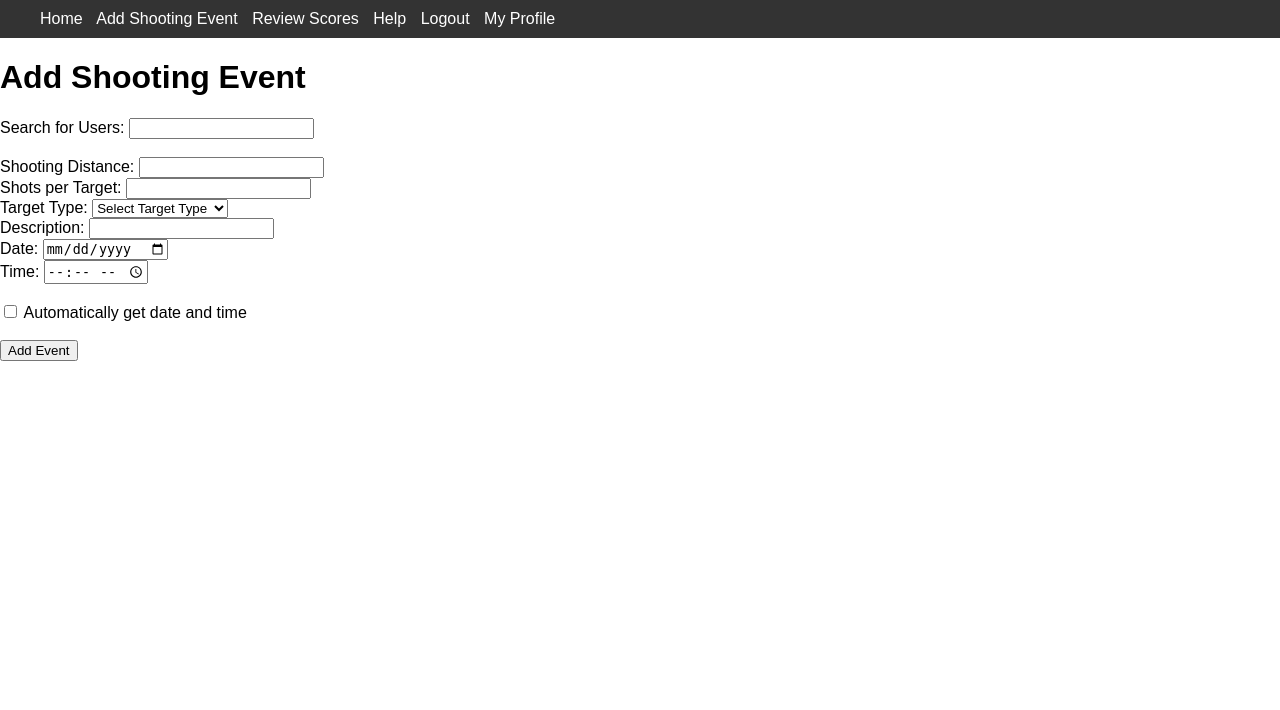
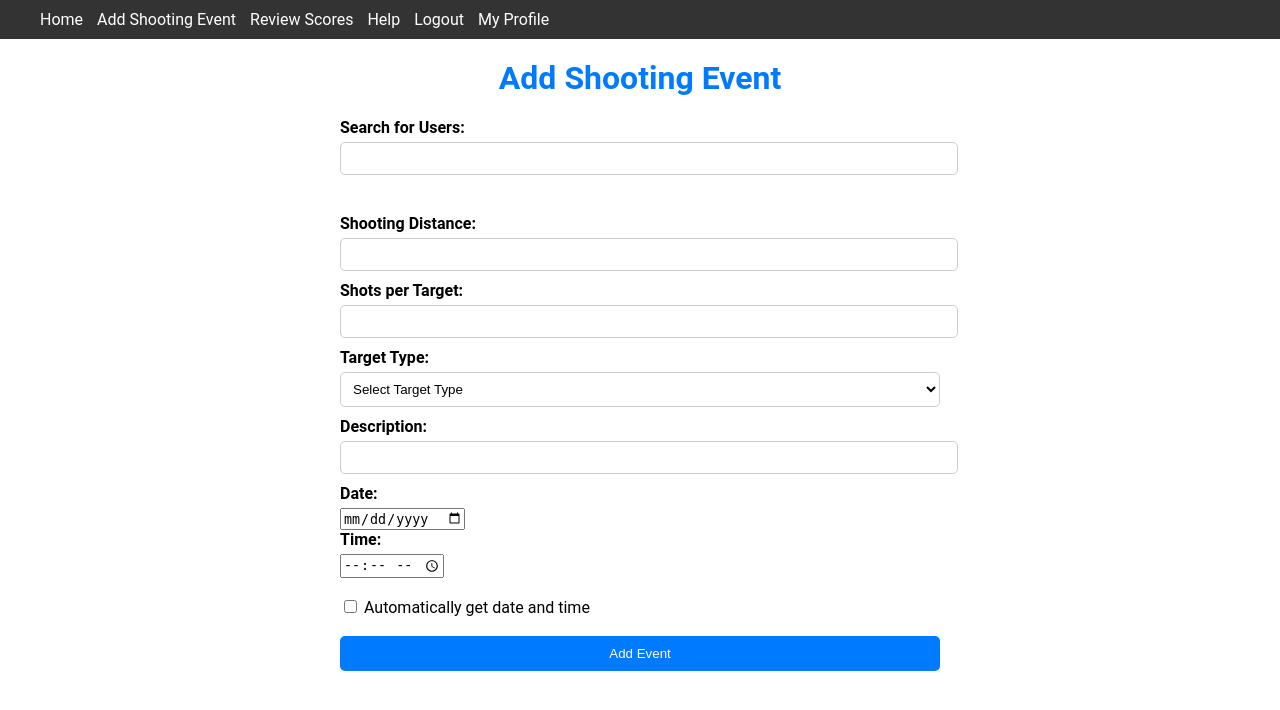
Before and after one commit to J-Krajewski/Scout_Shooting_Tracker, a Flask app: template templates/add_event.html in a window 1280 px wide. Shown: the top 710 px of the page. Run offline with Flask 3, Linux system fonts and the light colour scheme; the template is opened without the code that fills it, so the values that code supplies are empty; a user stored in the database is signed in.

Commit message:
adding logo and formatting to home page and add event page

```diff
--- a/app.py
+++ b/app.py
@@ -407,8 +407,6 @@ def retrieve_shooting_data(user_id, user):
                      'spt': event[4], 'target_type': event[5], 'distance': event[6],
                      'shot_scores': scores, 'averages': averages} for event, scores in event_dict.items()]
 
-
-
     print("Shooting Event List",event_list)
 
     return event_list
--- /dev/null
+++ b/static/css/add_event_style.css
@@ -0,0 +1,70 @@
+/* add_shooting_event_style.css */
+
+body {
+    font-family: 'Roboto', sans-serif; /* Apply Roboto font */
+    margin: 0;
+    padding: 0;
+}
+
+h1 {
+    text-align: center;
+    margin-top: 20px;
+    color: #007bff; /* Change title color */
+}
+
+form {
+    margin: 20px auto;
+    width: 80%;
+    max-width: 600px; /* Set maximum width for the form */
+}
+
+label {
+    display: block;
+    margin-bottom: 5px;
+    font-weight: bold;
+}
+
+input[type="text"],
+input[type="number"],
+select {
+    width: 100%;
+    padding: 8px;
+    border-radius: 5px;
+    border: 1px solid #ccc;
+    margin-bottom: 10px;
+}
+
+select {
+    background-color: #fff; /* Ensure select box has a white background */
+}
+
+#searchResults {
+    margin-top: 10px;
+}
+
+.search-result {
+    cursor: pointer;
+    padding: 5px 10px;
+    background-color: #f2f2f2;
+    border-radius: 5px;
+    margin-bottom: 5px;
+}
+
+.search-result:hover {
+    background-color: #e0e0e0;
+}
+
+button[type="submit"] {
+    display: block;
+    width: 100%;
+    padding: 10px;
+    background-color: #007bff;
+    color: #fff;
+    border: none;
+    border-radius: 5px;
+    cursor: pointer;
+}
+
+button[type="submit"]:hover {
+    background-color: #0056b3;
+}
--- a/templates/add_event.html
+++ b/templates/add_event.html
@@ -5,6 +5,7 @@
     <meta name="viewport" content="width=device-width, initial-scale=1.0">
     <link rel="stylesheet" href="{{ url_for('static', filename='css/main.css') }}">
     <link rel="stylesheet" href="{{ url_for('static', filename='css/navbar_style.css') }}">
+    <link rel="stylesheet" href="{{ url_for('static', filename='css/add_event_style.css') }}">
     <title>Add Shooting Event</title>
 
     <!-- Include jQuery -->
--- a/templates/home.html
+++ b/templates/home.html
@@ -7,6 +7,7 @@
     <meta name="viewport" content="width=device-width, initial-scale=1.0">
     <link rel="stylesheet" href="{{ url_for('static', filename='css/main.css') }}">
     <link rel="stylesheet" href="{{ url_for('static', filename='css/navbar_style.css') }}">
+    <link rel="stylesheet" href="{{ url_for('static', filename='css/home_style.css') }}">
 
     <title>Home Page</title>
 </head>
@@ -18,5 +19,8 @@
     {% else %}
         <p>You are not logged in. <a href="{{ url_for('login') }}">Login</a> or <a href="{{ url_for('signup') }}">Sign up</a></p>
     {% endif %}
+
+    <img src="{{ url_for('static', filename='resources/logo-generator-linear-purple-png.png') }}" alt="Logo" class="logo">
+
 </body>
 </html>
```
Also changed, not shown: static/css/home_style.css (added, +21 -0 lines), static/resources/logo-generator-linear-purple-png.png (added), static/resources/scouts_be_prepared_logo.gif (renamed from resources/scouts_be_prepared_logo.gif).
